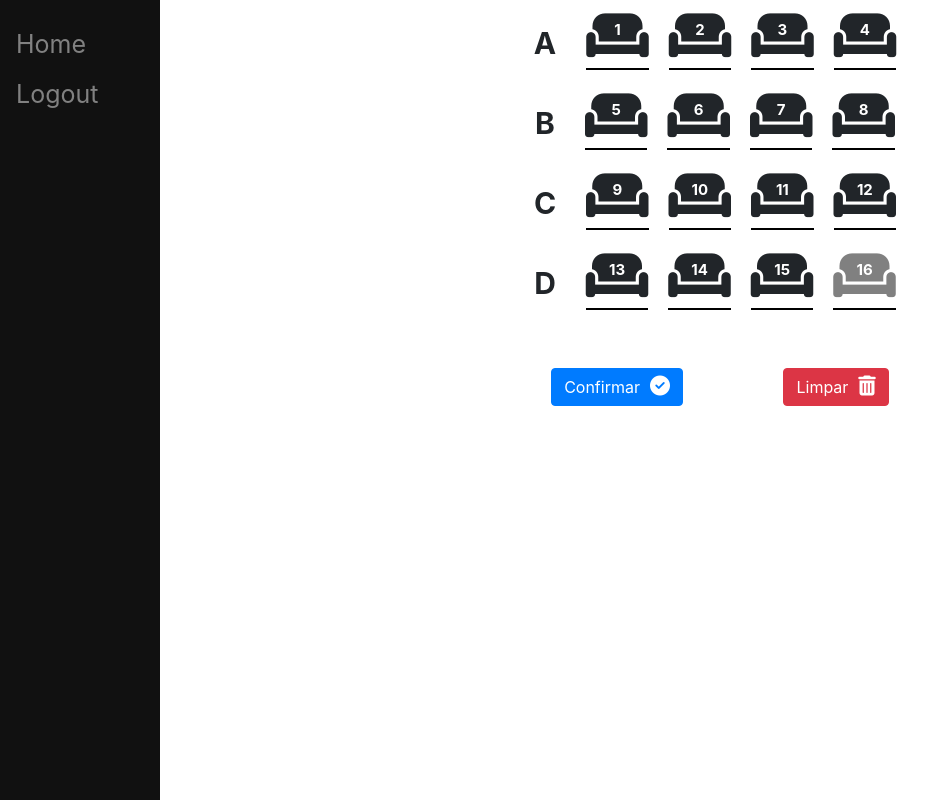
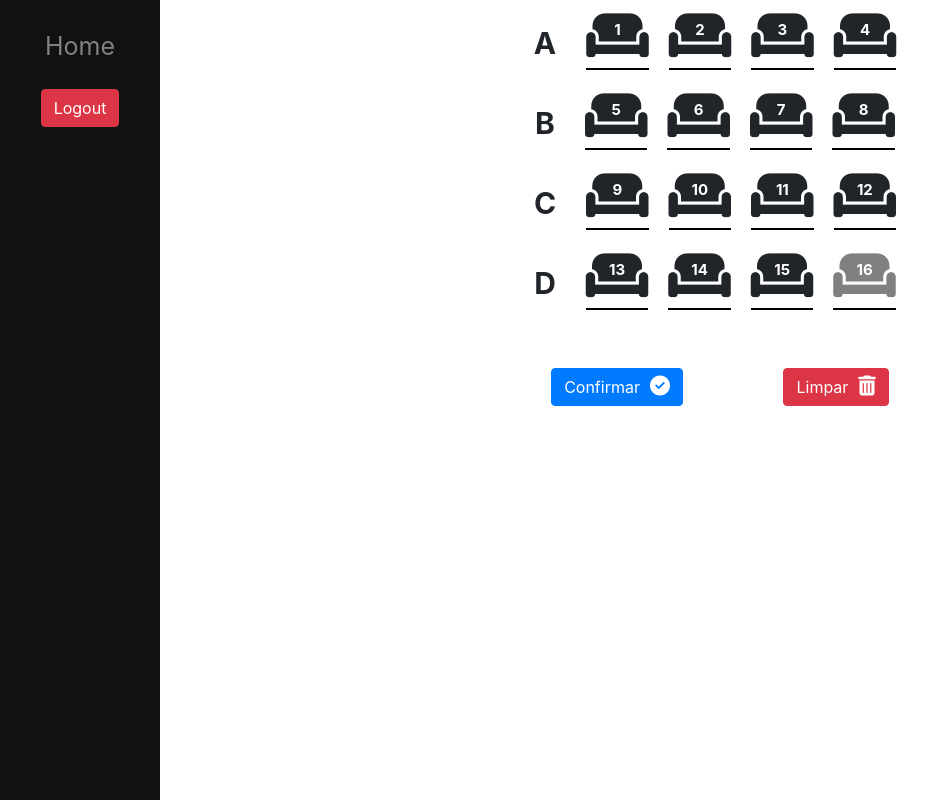
Before and after one commit to iurysm1/reserva_salas, a Django app: page /2 in a window 1280 px wide. Shown: the whole page, without its empty margins (0-942 px from the left). Run offline with Django 5.2, Linux system fonts and the light colour scheme; a user stored in the database is signed in; data comes from the database, SQL or seed files in the repository; both versions use the stored data as it was after the commit; some libraries are stand-ins or nearby versions.

Commit message:
Aplicaçao funcionando, falta estilizar

```diff
--- a/reservas/main/templates/main/base.html
+++ b/reservas/main/templates/main/base.html
@@ -24,10 +24,17 @@
 			background-color:#111;
 			overflow-x: hidden;
 			padding-top:20px;
+			display: flex;
+			align-items: center;
+			justify-content: start;
+			flex-direction: column;
 		}
 
+
+
                 .sidenav a {
-			padding:6px 8px 6px 16px;
+			padding:8px;
+			margin-bottom: 15px;
 			text-decoration: none;
 			font-size:25px;
 			color: #818181;
@@ -48,19 +55,18 @@
     <div class="sidenav">
 		<a href="/">Home</a>
 		{% if user.is_authenticated %}
-			<a href="{% url 'logout' %}">Logout</a>
+		<form action="{% url 'logout' %}" method="post" style="display:inline;">
+			{% csrf_token %}
+			<button type="submit" class="btn btn-danger">Logout</button>
+		</form>
 		{% else %}
-			<a href="{% url 'login' %}">Login</a>
+			<a href="{% url 'login' %}"><button class="btn btn-primary">Login</button></a>
 		{% endif %}
 	</div>
 
-    <div id="content" name="content" class="main">
-		<div class="row justify-content-center">
-			<div class="col-8" style="text-align: center;">
+    <div class="main">
 				{% block content %}
 				{% endblock %}
-			</div>
-		</div>
 	</div>
 
 
--- a/reservas/main/templates/main/sala.html
+++ b/reservas/main/templates/main/sala.html
@@ -3,7 +3,7 @@
 
 
 {% block content %}
-
+    <button id="myButton" data-idSala="{{sala.id}}" style="display: none;"></button>
 
     <form method="POST" style="text-align: center;">
         {% csrf_token %}
@@ -23,16 +23,18 @@
 
 {% block scripts %}
     <script>
+        var idSala = $('#myButton').data('idsala');
 
 
 
-
-        $.get('/cadeiras').then(function(responseC){
+        $.get(`/cadeiras${idSala}`).then(function(responseC){
             response = responseC.cadeiras;
 
            response.forEach(cadeira=>{
-                console.log('foreach')
-                var cadeiraDiv = `<div class="cadeira"><input type="checkbox" value="clicked" class="checkboxCadeiras" name="cadeira${cadeira.id}" id="cadeira${cadeira.id}"><label for="cadeira${cadeira.id}"><i class="fa-solid fa-couch" id="cadeiraIcon${cadeira.id}"></i><span class="numeroCadeira">${cadeira.numeroCadeira+1}</span></label></div>`
+                console.log(cadeira.user_id)
+                var user = (cadeira.user_id==null) ? "Esta cadeira está vazia" : `Essa cadeira pertence ao usário ${cadeira.user_id}`
+
+                var cadeiraDiv = `<div class="cadeira" data-toggle="tooltip" data-placement="top" title="${user}"><input type="checkbox" value="clicked" class="checkboxCadeiras" name="cadeira${cadeira.id}" id="cadeira${cadeira.id}"><label for="cadeira${cadeira.id}"><i class="fa-solid fa-couch" id="cadeiraIcon${cadeira.id}"></i><span class="numeroCadeira">${cadeira.numeroCadeira+1}</span></label></div>`
                 switch(cadeira.andar){
                     case 'A':
                         $('#A').append(cadeiraDiv)
--- a/reservas/main/urls.py
+++ b/reservas/main/urls.py
@@ -5,5 +5,5 @@ from . import views
 urlpatterns = [
     path('', views.home, name='home'),
     path('<int:id>', views.sala, name='sala'),
-    path('cadeiras', views.cadeiras, name='cadeiras'),
+    path('cadeiras<int:id>', views.cadeiras, name='cadeiras'),
 ]
--- a/reservas/main/views.py
+++ b/reservas/main/views.py
@@ -8,8 +8,10 @@ from django.contrib.auth.decorators import login_required
 
 
 
+
+
+
 def home(request):
-
     salas = Sala.objects.all()
     return render(request, 'main/home.html', {'salas':salas})
 
@@ -27,17 +29,19 @@ def sala(request, id):
             for cadeira in sala.cadeira_set.all():
                 if cadeira.user_id==request.user.id:
                     cadeira.status=False
+                    cadeira.user_id=None
                 cadeira.save()
-        return render(request, 'main/sala.html')
+        return render(request, 'main/sala.html', {"sala":sala})
 
-    return render(request, 'main/sala.html')
+    return render(request, 'main/sala.html', {"sala":sala})
 
 
-def cadeiras(request):
-    cadeiras=Sala.objects.get(id=2).cadeira_set.all()
+def cadeiras(request,id):
+    sala=Sala.objects.get(id=id)
+    cadeiras=Sala.objects.get(id=sala.id).cadeira_set.all()
     cadeiras_json=[]
 
     for cadeira in cadeiras:
-        novaCadeira = {'id': cadeira.id, 'numeroCadeira':cadeira.numeroCadeira, 'andar': cadeira.andar, 'status':cadeira.status}
+        novaCadeira = {'id': cadeira.id, 'numeroCadeira':cadeira.numeroCadeira, 'andar': cadeira.andar, 'status':cadeira.status, 'user_id':cadeira.user_id}
         cadeiras_json.append(novaCadeira)
     return JsonResponse({'cadeiras':cadeiras_json})
```
Also changed, not shown: reservas/register/templates/registration/logged_out.html (added, +12 -0 lines), reservas/db.sqlite3, reservas/main/static/main/styles.css (line endings or trailing spaces).
